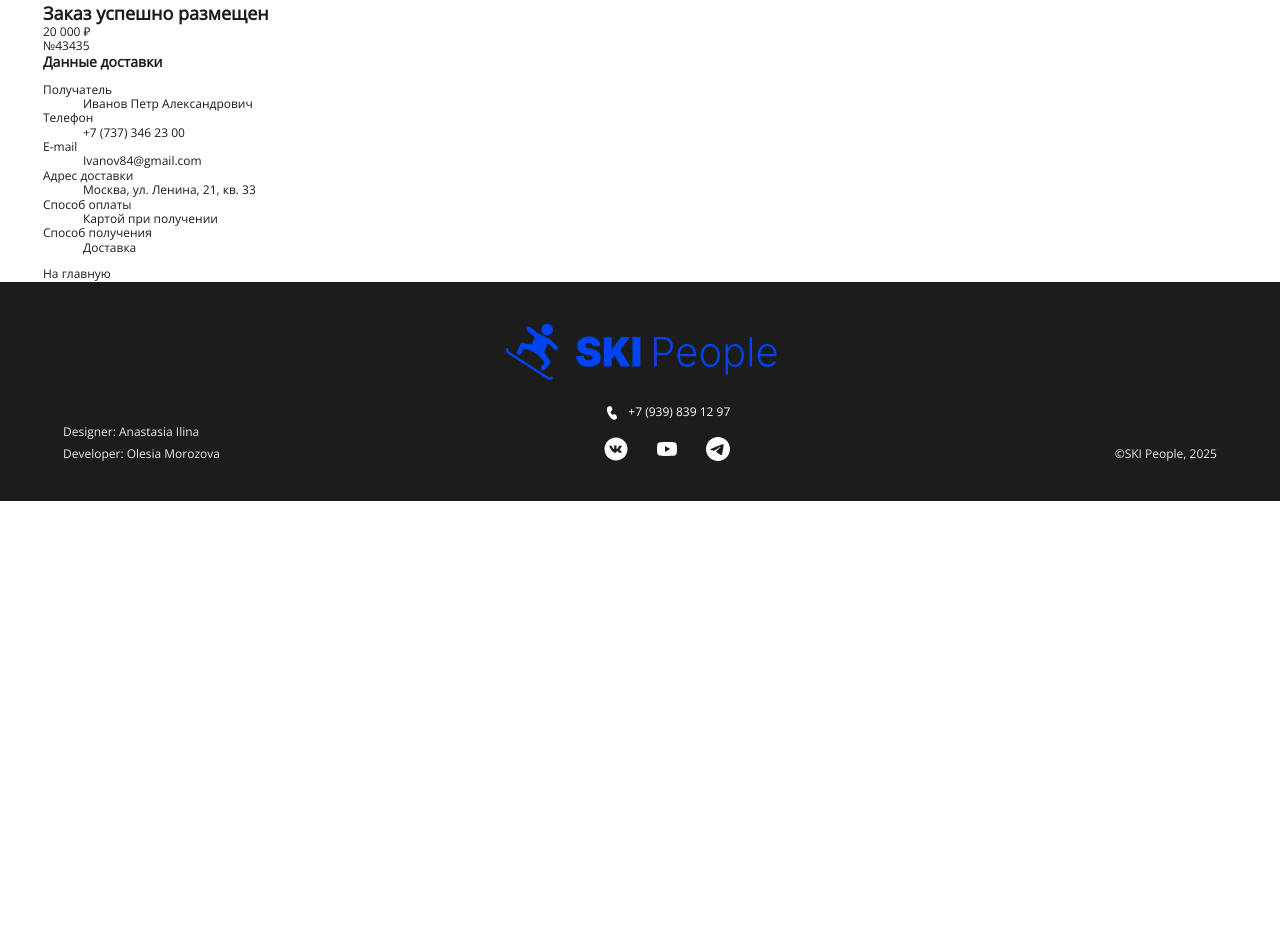
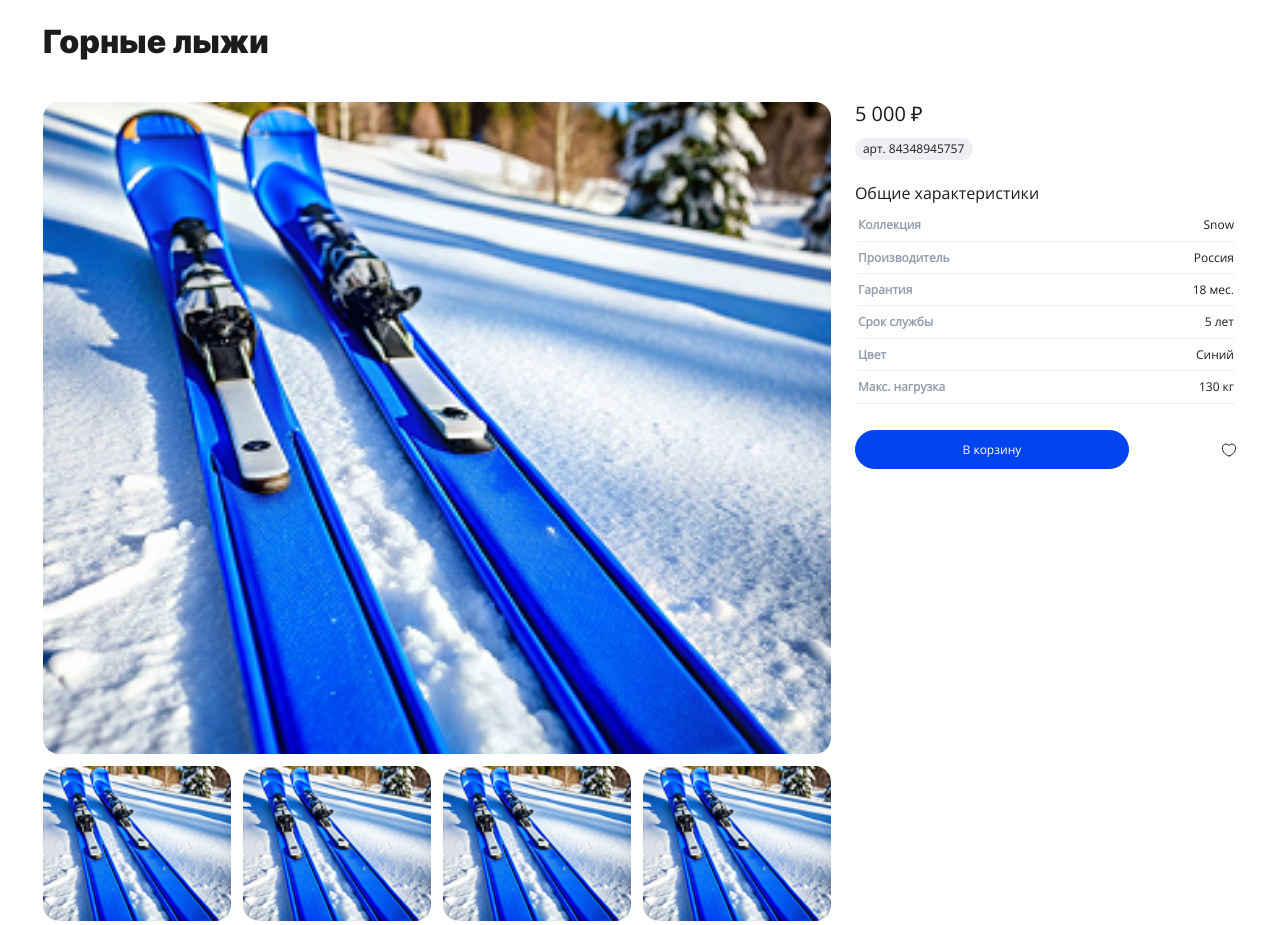
Before and after one commit to Lotlin/ski-people, a website built with Vite: page index.html in a window 1280 px wide. Shown: the part 2080-3005 px from the top of the page. Before the commit the page ends 2581 px from the top, so only its background shows below. Built offline with nearby package versions, Linux system fonts and the light colour scheme.

Commit message:
product css

```diff
--- a/index.html
+++ b/index.html
@@ -348,14 +348,20 @@
         </div>
       </section>
 
-      <!--<section class="product">
+      <section class="product">
         <div class="container product__container">
           <h2 class="product__title">Горные лыжи</h2>
 
+          <div class="product__content">
             <div class="product__slider">
-            <div class="product__slider-img"></div>
+              <img class="product__slider-img" src="/public/img/ski.jpg" alt="лыжи">
 
-            <div class="product__slider-thumbnails"></div>
+              <div class="product__slider-thumbnails">
+                <img class="product__slider-thumbnails-img" src="/public/img/ski-mini.jpg" alt="лыжи">
+                <img class="product__slider-thumbnails-img" src="/public/img/ski-mini.jpg" alt="лыжи">
+                <img class="product__slider-thumbnails-img" src="/public/img/ski-mini.jpg" alt="лыжи">
+                <img class="product__slider-thumbnails-img" src="/public/img/ski-mini.jpg" alt="лыжи">
+              </div>
             </div>
 
             <div class="product__info">
@@ -365,14 +371,32 @@
 
               <h3 class="product__info-title">Общие характеристики</h3>
 
-            <dl class="product__info-details details">
-              <dt class="details__name">Коллекция</dt> <dd class="details__info">Snow</dd>
-              <dt class="details__name">Производитель</dt> <dd class="details__info">Россия</dd>
-              <dt class="details__name">Гарантия</dt> <dd class="details__info">18 мес.</dd>
-              <dt class="details__name">Срок службы</dt> <dd class="details__info">5 лет</dd>
-              <dt class="details__name">Цвет</dt> <dd class="details__info">Синий</dd>
-              <dt class="details__name">Макс. нагрузка</dt> <dd class="details__info">130 кг</dd>
-            </dl>
+              <table class="product__info-table">
+                <tr class="product__info-row">
+                  <th class="product__info-name">Коллекция</th>
+                  <td class="product__info-value">Snow</td>
+                </tr>
+                <tr class="product__info-row">
+                  <th class="product__info-name">Производитель</th>
+                  <td class="product__info-value">Россия</td>
+                </tr>
+                <tr class="product__info-row">
+                  <th class="product__info-name">Гарантия</th>
+                  <td class="product__info-value">18 мес.</td>
+                </tr>
+                <tr class="product__info-row">
+                  <th class="product__info-name">Срок службы</th>
+                  <td class="product__info-value">5 лет</td>
+                </tr>
+                <tr class="product__info-row">
+                  <th class="product__info-name">Цвет</th>
+                  <td class="product__info-value">Синий</td>
+                </tr>
+                <tr class="product__info-row">
+                  <th class="product__info-name">Макс. нагрузка</th>
+                  <td class="product__info-value">130 кг</td>
+                </tr>
+              </table>
 
               <div class="product__info-btns-wrapper">
                 <button class="product__info-cart-btn" type="button">В корзину</button>
@@ -384,9 +408,10 @@
               </div>
             </div>
           </div>
+        </div>
       </section>
 
-      <section class="cart">
+      <!--<section class="cart">
         <div class="container cart__container">
           <h2 class="cart__title">Корзина</h2>
 
--- a/src/style.scss
+++ b/src/style.scss
@@ -6,4 +6,5 @@
 @use "style/breadcrumb.scss";
 @use "style/card.scss";
 @use "style/goods.scss";
+@use "style/product.scss";
 @use "style/footer.scss";
--- /dev/null
+++ b/src/style/product.scss
@@ -0,0 +1,191 @@
+@use "variables" as *;
+
+.product {
+  padding: 12px 0 60px;
+
+  &__title {
+    margin-bottom: 24px;
+    font-family: $font-secondary;
+    font-size: 24px;
+    font-weight: 900;
+  }
+
+  &__content {
+    display: flex;
+    flex-direction: column;
+    justify-content: space-between;
+    gap: 32px;
+  }
+
+  &__slider-img {
+    border-radius: 16px;
+    width: 100%;
+    object-fit: cover;
+  }
+
+  &__slider-thumbnails {
+    display: none;
+  }
+
+  &__info-price {
+    margin-bottom: 12px;
+    font-size: 20px;
+  }
+
+  &__info-id {
+    margin-bottom: 24px;
+    padding: 4px 8px;
+    border-radius: 32px;
+    width: 118px;
+    background-color: $background-light-grey;
+  }
+
+  &__info-title {
+    margin-bottom: 12px;
+    font-size: 16px;
+    font-weight: 400;
+  }
+
+  &__info-table {
+    margin-bottom: 24px;
+    width: 100%;
+  }
+
+  &__info-row {
+    position: relative;
+    margin-bottom: 8px;
+    padding-bottom: 8px;
+    display: flex;
+    justify-content: space-between;
+    font-size: 12px;
+
+    &:last-child {
+      margin-bottom: 0;
+    }
+
+    &::after {
+      position: absolute;
+      content: "";
+      bottom: 0;
+      width: 100%;
+      height: 1px;
+      background-color: $background-light-grey;
+    }
+  }
+
+  &__info-name {
+    color: $text-light;
+  }
+
+  &__info-btns-wrapper {
+    display: flex;
+    justify-content: space-between;
+  }
+
+  &__info-cart-btn {
+    min-width: 260px;
+    width: 90%;
+    padding: 12px 24px;
+    border: 1px solid $blue;
+    border-radius: 32px;
+    background-color: $blue;
+    color: $background-white;
+  }
+
+  @media (min-width: $bp-md) {
+    padding: 16px 0 80px;
+
+    &__title {
+      margin-bottom: 24px;
+      font-size: 32px;
+    }
+
+    &__content {
+      gap: 40px;
+    }
+
+    &__slider-img {
+      margin-bottom: 14px;
+      border-radius: 16px;
+      width: 100%;
+      object-fit: cover;
+    }
+
+    &__slider-thumbnails {
+      display: flex;
+      justify-content: space-between;
+      gap: 14px;
+    }
+
+    &__slider-thumbnails-img {
+      width: 100%;
+      object-fit: cover;
+      border-radius: 16px;
+    }
+
+    &__info-cart-btn {
+      min-width: 682px;
+      width: 90%;
+    }
+  }
+
+  @media (min-width: $bp-lg) {
+    padding: 20px 0 100px;
+
+    &__title {
+      margin-bottom: 40px;
+    }
+
+    &__content {
+      flex-direction: row;
+      gap: 16px;
+    }
+
+    &__slider {
+      min-width: 620px;
+      width: 66%;
+    }
+
+    &__slider-img {
+      margin-bottom: 12px;
+    }
+
+    &__slider-thumbnails {
+      gap: 12px;
+    }
+
+    &__info {
+      min-width: 302px;
+      width: 32%;
+    }
+
+    &__info-cart-btn {
+      min-width: 274px;
+      width: 274px;
+    }
+  }
+
+  @media (min-width: $bp-xl) {
+    &__slider {
+      min-width: 832px;
+    }
+
+    &__slider-img {
+      margin-bottom: 16px;
+    }
+
+    &__slider-thumbnails {
+      gap: 16px;
+    }
+
+    &__info {
+      min-width: 408px;
+      width: 32%;
+    }
+
+    &__info-cart-btn {
+      min-width: 380px;
+      width: 380px;
+    }
+  }
+}
--- a/src/style/variables.scss
+++ b/src/style/variables.scss
@@ -10,7 +10,7 @@ $blue: #0044f0;
 $dark-blue: #042F9C;
 
 $bp-md: 768px;
-$bp-lg: 968px;
+$bp-lg: 1024px;
 $bp-xl: 1440px;
 
 $padding-sm: 16px;
```
Lines whose indentation alone changed are shown as unchanged.
